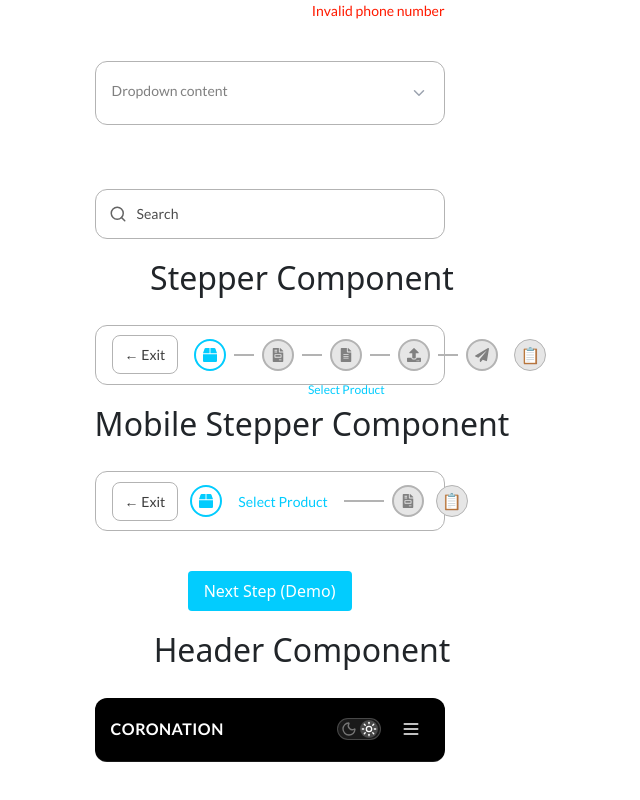
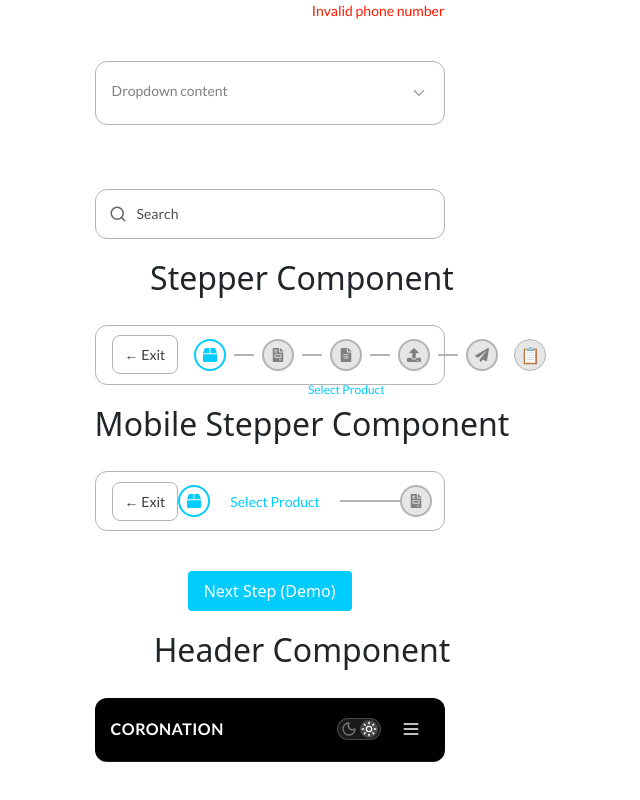
Before and after one commit to efethegenius/revamp-retail-portal, a React (Vite) app: page / in a window 1280 px wide. Shown: the part 2240-3040 px from the top of the page, without its empty margins (338-978 px from the left). Built offline with nearby package versions, Linux system fonts and the light colour scheme.

Commit message:
Fix Mobile Stepper to Match Uploaded Design

```diff
--- a/src/components/Stepper/MobileStepper.component.tsx
+++ b/src/components/Stepper/MobileStepper.component.tsx
@@ -26,7 +26,7 @@ const MobileStepper: React.FC<Props> = ({ steps, currentStep, onBack, onExit })
   const completedSteps = steps.slice(0, currentStep);
 
   return (
-    <div className={`${styles.mobileStepperContainer} ${isDark ? styles.dark : styles.light}`}>
+    <div className={`${styles.container} ${isDark ? styles.dark : styles.light}`}>
       {/* Back/Exit Button */}
       <button
         className={`${styles.navButton} ${isDark ? styles.navButtonDark : styles.navButtonLight}`}
@@ -35,17 +35,17 @@ const MobileStepper: React.FC<Props> = ({ steps, currentStep, onBack, onExit })
         ← {isFirstStep ? "Exit" : "Back"}
       </button>
 
-      {/* Steps Display */}
-      <div className={styles.stepsDisplay}>
+      {/* Center Section - Completed Steps + Current Step */}
+      <div className={styles.centerSection}>
         {/* Completed Steps */}
         {completedSteps.map((step, index) => (
-          <div key={`completed-${index}`} className={`${styles.stepCircle} ${styles.completed}`}>
+          <div key={`completed-${index}`} className={`${styles.stepIcon} ${styles.completed}`}>
             {step.icon}
           </div>
         ))}
 
         {/* Current Step */}
-        <div className={`${styles.stepCircle} ${styles.active}`}>
+        <div className={`${styles.stepIcon} ${styles.active}`}>
           {currentStepData.icon}
         </div>
 
@@ -54,24 +54,21 @@ const MobileStepper: React.FC<Props> = ({ steps, currentStep, onBack, onExit })
           {currentStepData.label}
         </span>
 
-        {/* Progress Line to Next Step (if not last step) */}
-        {!isLastStep && (
+        {/* Progress Line to Next Step (if exists) */}
+        {nextStepData && (
           <div className={styles.progressLine} />
-        )}
-
-        {/* Next Step (if exists) */}
-        {nextStepData && (
-          <div className={`${styles.stepCircle} ${styles.upcoming}`}>
-            {nextStepData.icon}
-          </div>
         )}
       </div>
 
-      {/* Right Action Icon */}
-      <div className={`${styles.rightAction} ${isDark ? styles.rightActionDark : styles.rightActionLight}`}>
-        <div className={styles.actionIcon}>
-          📋
-        </div>
+      {/* Right Section - Next Step Icon */}
+      <div className={styles.rightSection}>
+        {nextStepData ? (
+          <div className={`${styles.stepIcon} ${styles.upcoming}`}>
+            {nextStepData.icon}
+          </div>
+        ) : (
+          <div className={styles.placeholder} />
+        )}
       </div>
     </div>
   );
--- a/src/components/Stepper/MobileStepper.module.css
+++ b/src/components/Stepper/MobileStepper.module.css
@@ -1,5 +1,5 @@
 /* Mobile Stepper Container */
-.mobileStepperContainer {
+.container {
   display: flex;
   align-items: center;
   justify-content: space-between;
@@ -9,7 +9,6 @@
   border: 1px solid var(--grey-300);
   border-radius: 12px;
   padding: 0 16px;
-  gap: 12px;
   font-family: var(--regular-font-family);
   transition: all 0.3s ease;
 }
@@ -58,17 +57,18 @@
   background-color: var(--grey-600);
 }
 
-/* Steps Display */
-.stepsDisplay {
+/* Center Section */
+.centerSection {
   display: flex;
   align-items: center;
   flex: 1;
   gap: 8px;
-  min-height: 40px;
+  justify-content: center;
+  position: relative;
 }
 
-/* Step Circle */
-.stepCircle {
+/* Step Icon */
+.stepIcon {
   width: 32px;
   height: 32px;
   border-radius: 50%;
@@ -78,7 +78,6 @@
   font-size: 14px;
   transition: all 0.3s ease;
   flex-shrink: 0;
-  position: relative;
 }
 
 /* Step States */
@@ -116,7 +115,7 @@
   font-size: 14px;
   font-weight: 500;
   white-space: nowrap;
-  margin: 0 8px;
+  margin: 0 12px;
 }
 
 .stepLabelLight {
@@ -130,47 +129,33 @@
 /* Progress Line */
 .progressLine {
   height: 2px;
-  width: 40px;
+  width: 60px;
   background-color: var(--grey-300);
   flex-shrink: 0;
 }
 
-/* Right Action */
-.rightAction {
+/* Right Section */
+.rightSection {
   flex-shrink: 0;
-}
-
-.actionIcon {
-  width: 32px;
-  height: 32px;
-  border-radius: 50%;
-  border: 1px solid var(--grey-300);
   display: flex;
   align-items: center;
   justify-content: center;
-  font-size: 16px;
-  transition: all 0.3s ease;
 }
 
-.rightActionLight .actionIcon {
-  background-color: var(--grey-25);
-  border-color: var(--grey-300);
-}
-
-.rightActionDark .actionIcon {
-  background-color: var(--grey-700);
-  border-color: var(--grey-600);
+.placeholder {
+  width: 32px;
+  height: 32px;
 }
 
 /* Responsive Design */
 @media (max-width: 480px) {
-  .mobileStepperContainer {
+  .container {
     max-width: 100%;
     padding: 0 12px;
     gap: 8px;
   }
 
-  .stepCircle {
+  .stepIcon {
     width: 28px;
     height: 28px;
     font-size: 12px;
@@ -183,19 +168,19 @@
 
   .stepLabel {
     font-size: 12px;
+    margin: 0 8px;
   }
 
   .progressLine {
-    width: 30px;
+    width: 40px;
   }
 }
 
 /* Accessibility */
 @media (prefers-reduced-motion: reduce) {
-  .mobileStepperContainer,
-  .stepCircle,
-  .navButton,
-  .actionIcon {
+  .container,
+  .stepIcon,
+  .navButton {
     transition: none;
   }
 }
```
